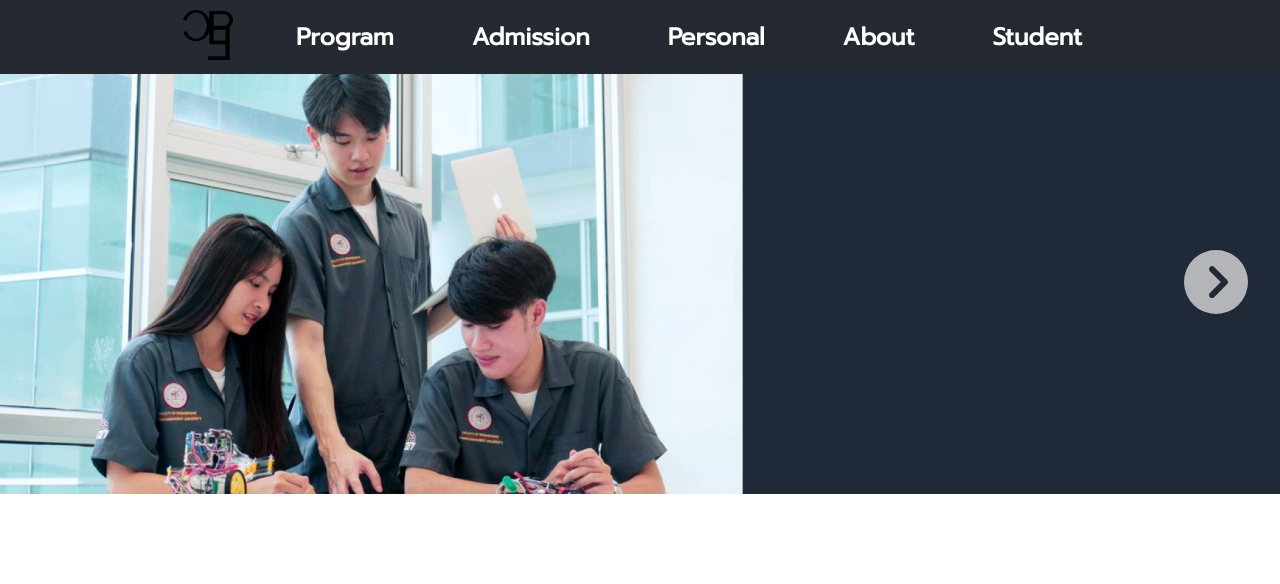
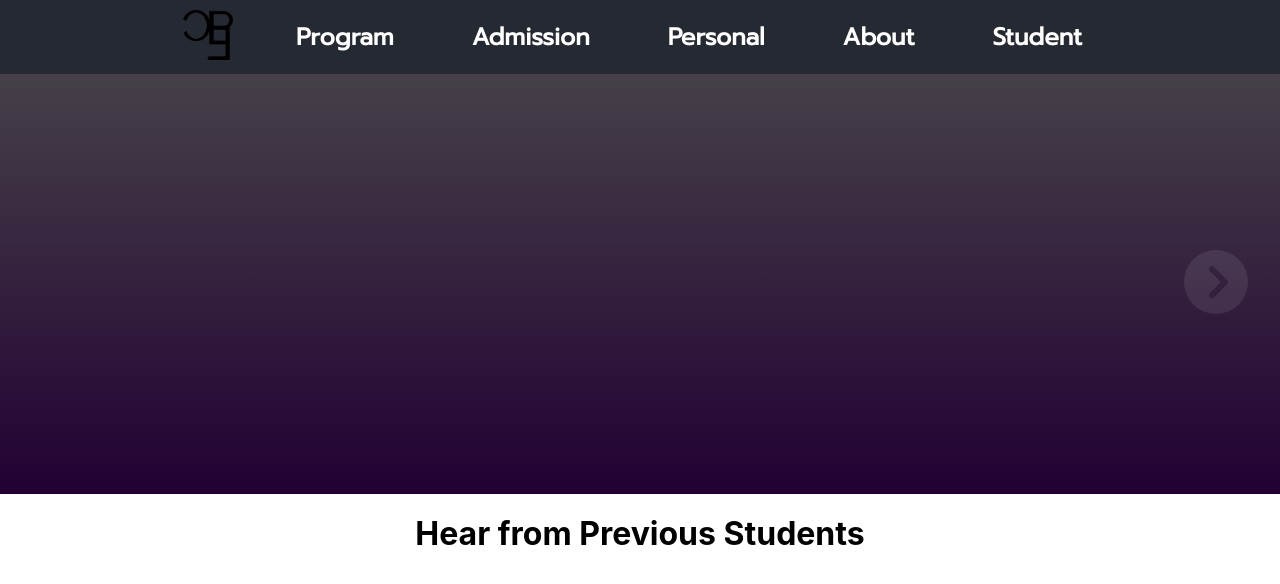
Before and after one commit to KaminariSora/Project_CPE204, a React (Create React App) app in the folder cpe-web-application/: page / in a window 1280 px wide. Shown: the top 584 px of the page. Built offline with nearby package versions, Linux system fonts and the light colour scheme.

Commit message:
add animation for image box

```diff
--- a/cpe-web-application/package.json
+++ b/cpe-web-application/package.json
@@ -6,9 +6,11 @@
     "@fortawesome/fontawesome-svg-core": "^6.5.1",
     "@fortawesome/free-solid-svg-icons": "^6.5.1",
     "@fortawesome/react-fontawesome": "^0.2.0",
+    "@gsap/react": "^2.1.0",
     "@testing-library/jest-dom": "^5.17.0",
     "@testing-library/react": "^13.4.0",
     "@testing-library/user-event": "^13.5.0",
+    "gsap": "^3.12.5",
     "react": "^18.2.0",
     "react-dom": "^18.2.0",
     "react-scripts": "5.0.1",
--- a/cpe-web-application/src/Components/FirstPage.js
+++ b/cpe-web-application/src/Components/FirstPage.js
@@ -46,6 +46,9 @@ const Firstpage = () => {
                 </div>
             </header>
             <ImageList/>
+            <div className="text-prev">
+                <h1>Hear from Previous Students</h1>
+            </div>
 
         </div>
     )
--- a/cpe-web-application/src/Components/Firstpage.css
+++ b/cpe-web-application/src/Components/Firstpage.css
@@ -227,3 +227,9 @@ header ul li a.active {
     border-radius: 40px;
     background-color: #7C7C7C;
 }
+
+.text-prev {
+    width: 100vw;
+    text-align: center;
+    padding: 20px;
+}
--- a/cpe-web-application/src/Components/imageList.css
+++ b/cpe-web-application/src/Components/imageList.css
@@ -30,7 +30,7 @@
     font-size: 4rem;
     background: none;
     color: #D9D9D9;
-    opacity: .8;
+    opacity: .1;
 }
 
 .next-btn:hover {
--- a/cpe-web-application/src/Components/imageList.js
+++ b/cpe-web-application/src/Components/imageList.js
@@ -2,22 +2,35 @@ import React from "react"
 import { useState, useEffect } from "react"
 import { FontAwesomeIcon } from '@fortawesome/react-fontawesome';
 import { faCircleArrowRight, faCircleChevronRight } from '@fortawesome/free-solid-svg-icons';
+import { useGSAP } from "@gsap/react";
+import gsap from "gsap";
 
 const ImageList = () => {
-    const images = ["./Img/main slide show (1).png", "./Img/Minecraft.png", "./Img/5F6991C6-58F9-47A4-BE96-68BCA73A0CA8 1.png"]
+    const images = ["./Img/main slide show (1).png", "./Img/5F6991C6-58F9-47A4-BE96-68BCA73A0CA8 1.png"]
     const [currentSlide, setCurrentSlide] = useState(0)
+    // const mathtest = 1 % 3
+    // console.log("result : ",mathtest)
+
 
     useEffect(() => {
         const interval = setInterval(() => {
-            setCurrentSlide((prevIndex) => (prevIndex + 1) % images.length);
-        }, 2000); // Change slide every 2 seconds
+            gsap.to(".image-box img", {
+                opacity :0,
+                onComplete: () => {
+                    setCurrentSlide((prevSlide) => (prevSlide + 1) % images.length)
+                    gsap.to(".image-box img", {
+                        opacity: 1
+                    })
+                }
+            })
+        }, 5000); // Change slide every 2 seconds
 
         return () => clearInterval(interval); // Cleanup interval on unmount
     }, [images.length]);
 
     const changeSlide = () => {
-        setCurrentSlide((prevSlide) => (prevSlide + 1) % images.length)
-        console.log(currentSlide)
+        const nextSlide = (currentSlide + 1) % images.length
+        setCurrentSlide(nextSlide)
     }
 
     return (
```
Also changed, not shown: 1 other file (tests, documents, lock files or other folders).
